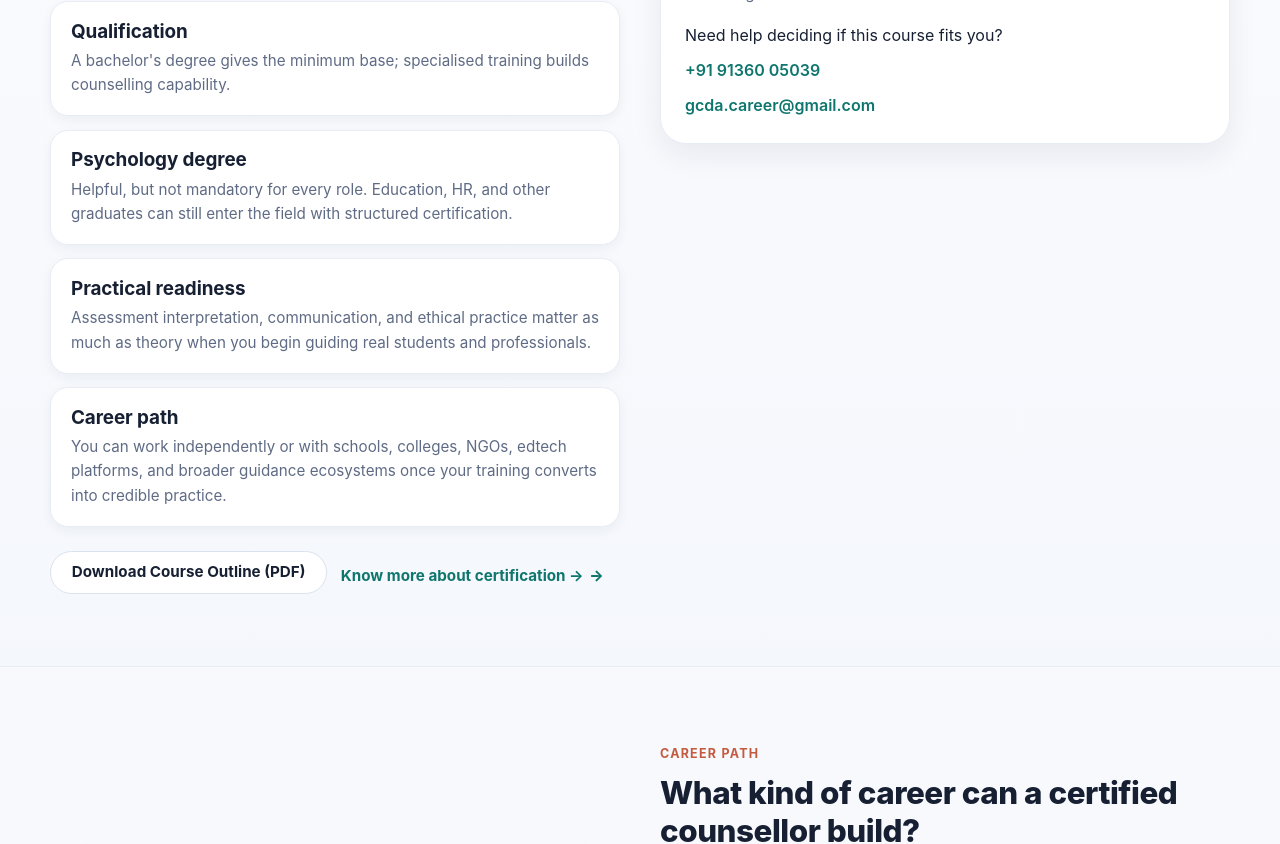
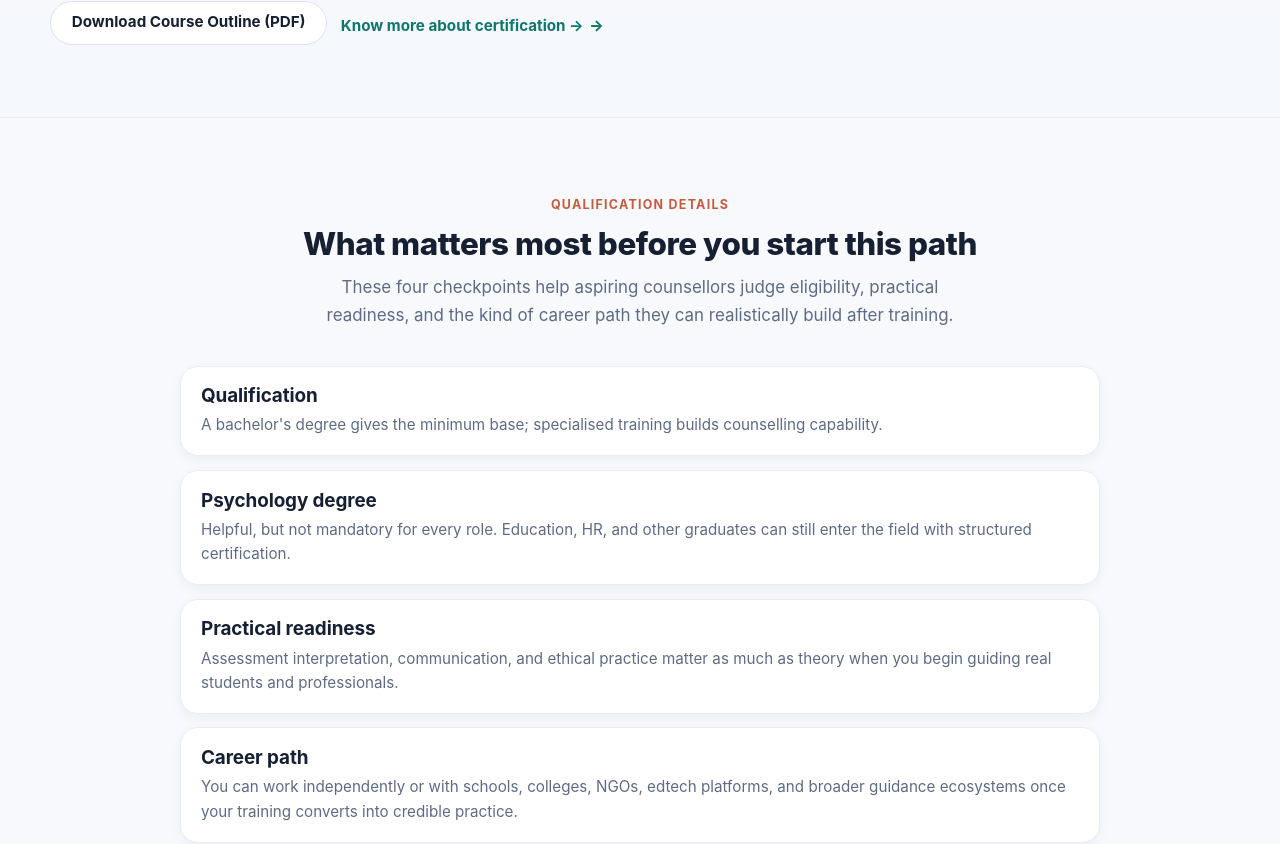
Before and after one commit to corezex/Gcda, a Next.js app: page /career-certification in a window 1280 px wide. Shown: the part 3600-4444 px from the top of the page. Built offline with nearby package versions, Linux system fonts and the light colour scheme.

Commit message:
Adjust certification qualification section layout
Co-authored-by: arena-agent <297053741+arena-agent@users.noreply.github.com>

```diff
--- a/app/career-certification/page.js
+++ b/app/career-certification/page.js
@@ -284,24 +284,6 @@ export default function CareerCertificationPage() {
                 <li>Good communication skills</li>
               </ul>
             </div>
-            <div className="stack-list" style={{ marginTop: '1.5rem' }}>
-              <article className="feature-row">
-                <h3>Qualification</h3>
-                <p>A bachelor&apos;s degree gives the minimum base; specialised training builds counselling capability.</p>
-              </article>
-              <article className="feature-row">
-                <h3>Psychology degree</h3>
-                <p>Helpful, but not mandatory for every role. Education, HR, and other graduates can still enter the field with structured certification.</p>
-              </article>
-              <article className="feature-row">
-                <h3>Practical readiness</h3>
-                <p>Assessment interpretation, communication, and ethical practice matter as much as theory when you begin guiding real students and professionals.</p>
-              </article>
-              <article className="feature-row">
-                <h3>Career path</h3>
-                <p>You can work independently or with schools, colleges, NGOs, edtech platforms, and broader guidance ecosystems once your training converts into credible practice.</p>
-              </article>
-            </div>
             <div className="button-row" style={{ marginTop: '1.5rem' }}>
               <a
                 href="https://allegiance-educare.in/storage/uploads/career-counselling-course-module_z21Ca.pdf"
@@ -336,6 +318,35 @@ export default function CareerCertificationPage() {
               <a href={`tel:${company.phoneRaw}`}>{company.phoneDisplay}</a>
               <a href={`mailto:${company.email}`}>{company.email}</a>
             </div>
+          </div>
+        </div>
+      </section>
+
+      <section className="section">
+        <div className="container narrow-center-wide">
+          <SectionHeader
+            eyebrow="Qualification details"
+            title="What matters most before you start this path"
+            description="These four checkpoints help aspiring counsellors judge eligibility, practical readiness, and the kind of career path they can realistically build after training."
+            center
+          />
+          <div className="stack-list">
+            <article className="feature-row">
+              <h3>Qualification</h3>
+              <p>A bachelor&apos;s degree gives the minimum base; specialised training builds counselling capability.</p>
+            </article>
+            <article className="feature-row">
+              <h3>Psychology degree</h3>
+              <p>Helpful, but not mandatory for every role. Education, HR, and other graduates can still enter the field with structured certification.</p>
+            </article>
+            <article className="feature-row">
+              <h3>Practical readiness</h3>
+              <p>Assessment interpretation, communication, and ethical practice matter as much as theory when you begin guiding real students and professionals.</p>
+            </article>
+            <article className="feature-row">
+              <h3>Career path</h3>
+              <p>You can work independently or with schools, colleges, NGOs, edtech platforms, and broader guidance ecosystems once your training converts into credible practice.</p>
+            </article>
           </div>
         </div>
       </section>
```
